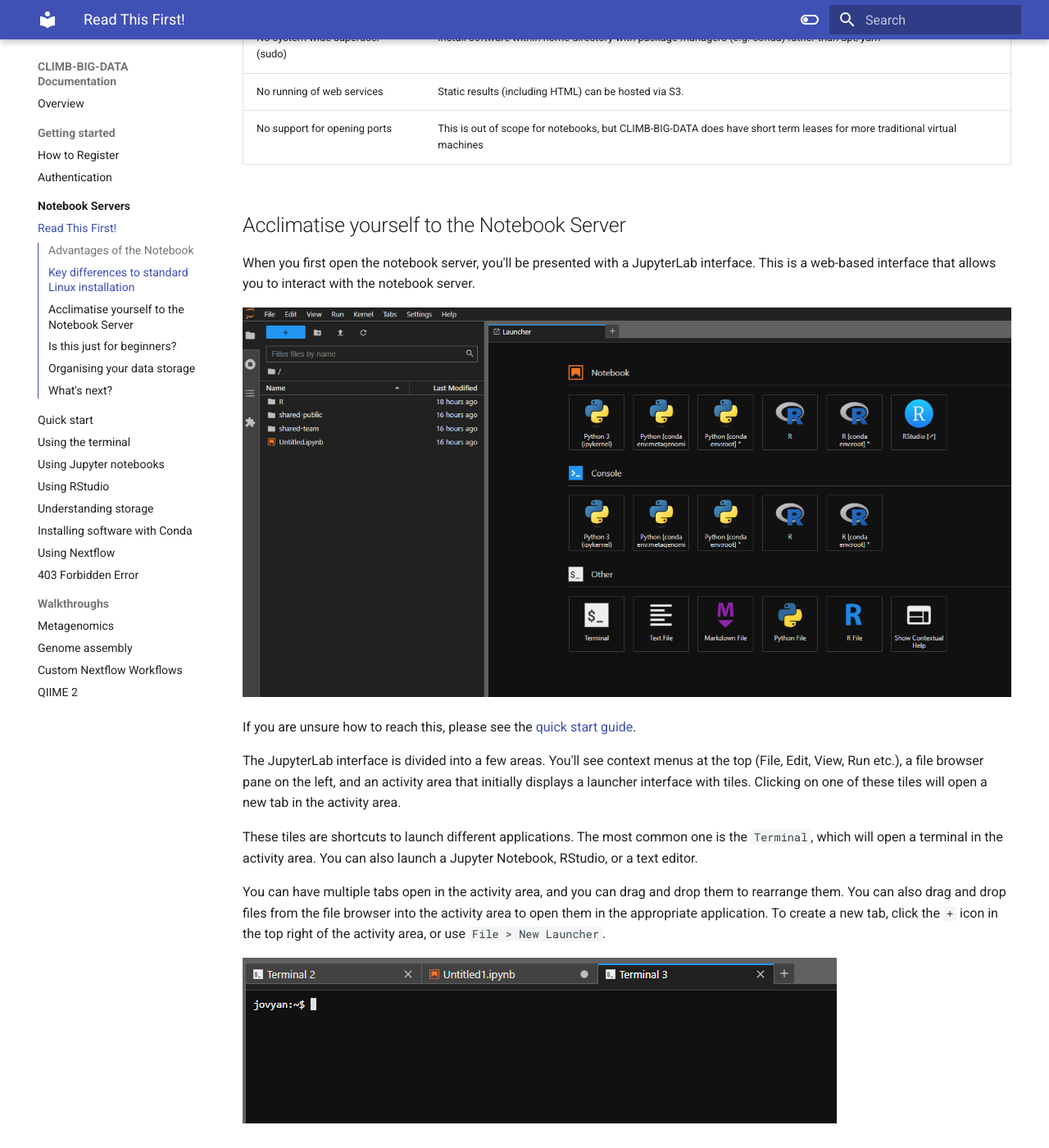
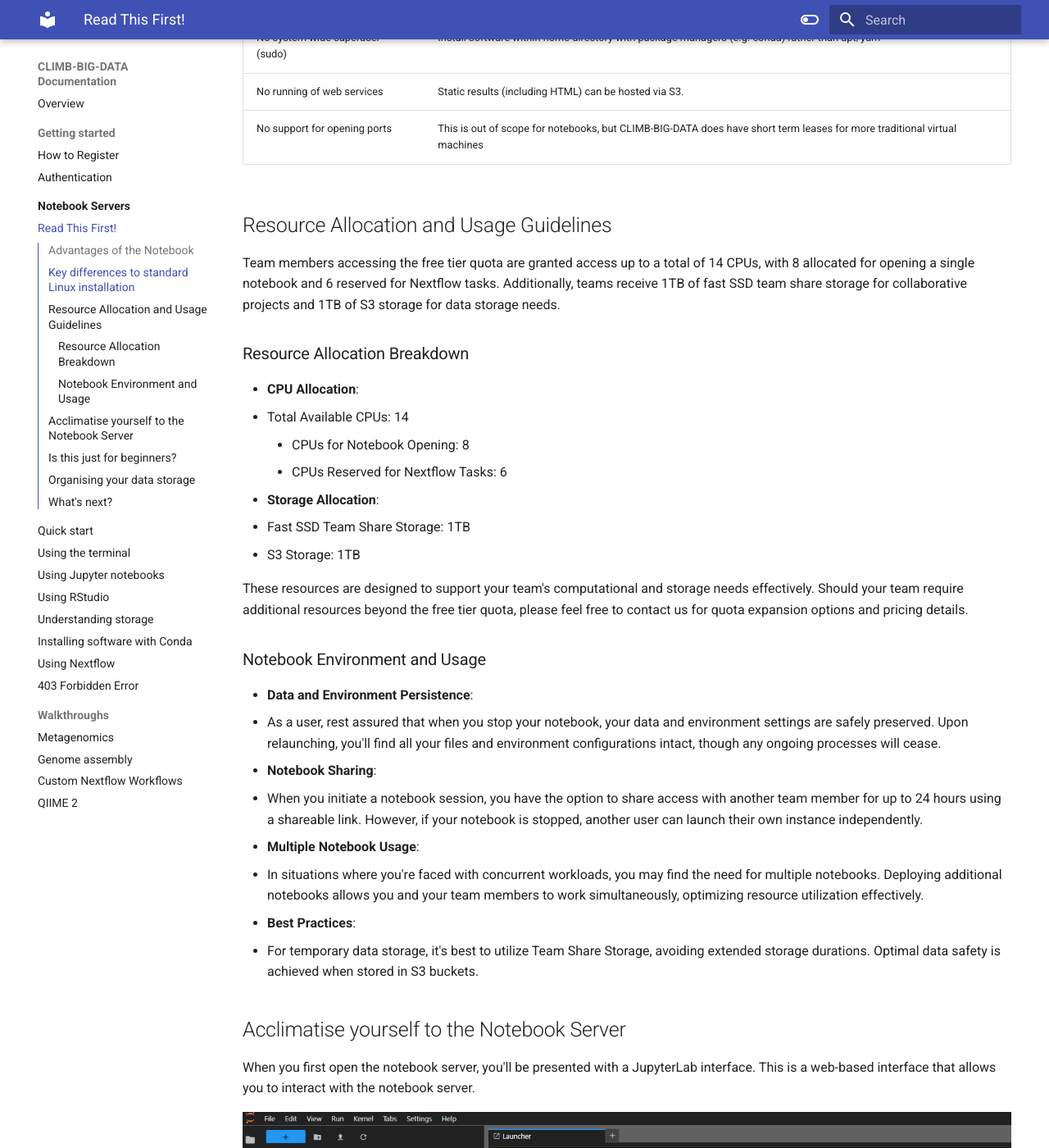
Before and after one commit to MRC-CLIMB/docs, an MkDocs documentation site: the page built from docs/notebook-servers/read-this-first.md, in a window 1280 px wide and 1400 px high, scrolled down 1239 px. Shown: the whole window at 82% size. Built offline with MkDocs 1.6.1 and Material for MkDocs 9.7.7, drawn with Linux system fonts in a browser that asks for light colours.

Commit message:
Added Resource Allocation and Usage Guidelines.

```diff
--- a/docs/notebook-servers/read-this-first.md
+++ b/docs/notebook-servers/read-this-first.md
@@ -31,6 +31,39 @@ The notebook server is a virtualised installation of Linux, and as such there ar
 | No system wide superuser (sudo) | Install software within home directory with package managers (e.g. conda) rather than apt/yum                             |
 | No running of web services      | Static results (including HTML) can be hosted via S3.                                                                    |
 | No support for opening ports    | This is out of scope for notebooks, but CLIMB-BIG-DATA does have short term leases for more traditional virtual machines |
+
+
+## Resource Allocation and Usage Guidelines
+
+Team members accessing the free tier quota are granted access up to a total of 14 CPUs, with 8 allocated for opening a single notebook and 6 reserved for Nextflow tasks. Additionally, teams receive 1TB of fast SSD team share storage for collaborative projects and 1TB of S3 storage for data storage needs.
+
+### Resource Allocation Breakdown
+
+- **CPU Allocation**:
+  - Total Available CPUs: 14
+    - CPUs for Notebook Opening: 8
+    - CPUs Reserved for Nextflow Tasks: 6
+
+- **Storage Allocation**:
+  - Fast SSD Team Share Storage: 1TB
+  - S3 Storage: 1TB
+
+These resources are designed to support your team's computational and storage needs effectively. Should your team require additional resources beyond the free tier quota, please feel free to contact us for quota expansion options and pricing details.
+
+### Notebook Environment and Usage
+
+- **Data and Environment Persistence**:
+  - As a user, rest assured that when you stop your notebook, your data and environment settings are safely preserved. Upon relaunching, you'll find all your files and environment configurations intact, though any ongoing processes will cease.
+
+- **Notebook Sharing**:
+  - When you initiate a notebook session, you have the option to share access with another team member for up to 24 hours using a shareable link. However, if your notebook is stopped, another user can launch their own instance independently.
+
+- **Multiple Notebook Usage**:
+  - In situations where you're faced with concurrent workloads, you may find the need for multiple notebooks. Deploying additional notebooks allows you and your team members to work simultaneously, optimizing resource utilization effectively.
+
+- **Best Practices**:
+  - For temporary data storage, it's best to utilize Team Share Storage, avoiding extended storage durations. Optimal data safety is achieved when stored in S3 buckets.
+
 
 ## Acclimatise yourself to the Notebook Server
 
```
